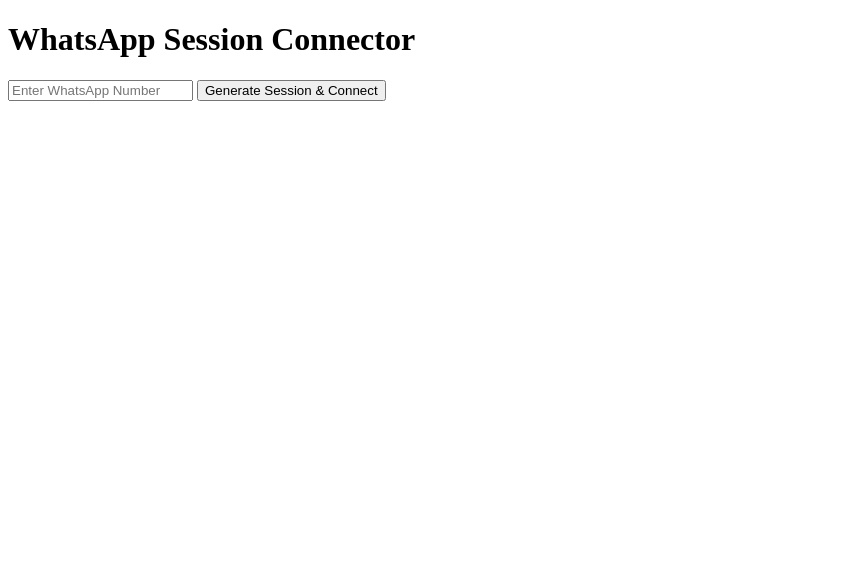
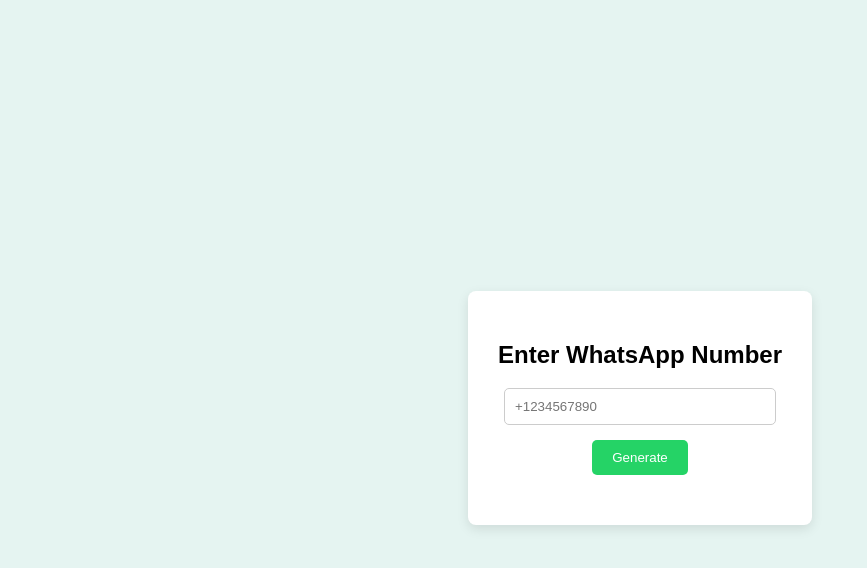
Before and after one commit to thavee481/whatsapp-session-app, a website: page public/index.html in a window 1280 px wide. Shown: the whole page, without its empty margins (0-867 px from the left). Drawn offline with Linux system fonts and the light colour scheme.

Commit message:
Update index.html

```diff
--- a/public/index.html
+++ b/public/index.html
@@ -2,18 +2,79 @@
 <html lang="en">
 <head>
   <meta charset="UTF-8">
-  <title>WhatsApp Session ID Generator</title>
-  <link rel="stylesheet" href="style.css">
+  <title>WhatsApp Session Generator</title>
+  <style>
+    body {
+      font-family: Arial, sans-serif;
+      display: flex;
+      justify-content: center;
+      align-items: center;
+      height: 100vh;
+      background-color: #e5f4f1;
+    }
+    .container {
+      background: white;
+      padding: 30px;
+      border-radius: 8px;
+      box-shadow: 0 4px 12px rgba(0, 0, 0, 0.1);
+      text-align: center;
+    }
+    input[type="text"] {
+      padding: 10px;
+      width: 250px;
+      margin-bottom: 15px;
+      border: 1px solid #ccc;
+      border-radius: 5px;
+    }
+    button {
+      padding: 10px 20px;
+      background-color: #25D366;
+      color: white;
+      border: none;
+      border-radius: 5px;
+      cursor: pointer;
+    }
+    button:hover {
+      background-color: #1ebd58;
+    }
+    #sessionOutput {
+      margin-top: 20px;
+      font-weight: bold;
+      color: #333;
+    }
+  </style>
 </head>
 <body>
   <div class="container">
-    <h1>WhatsApp Session Connector</h1>
-    <input type="text" id="phoneNumber" placeholder="Enter WhatsApp Number">
-    <button id="connectBtn">Generate Session & Connect</button>
-    <div id="qrCode"></div>
-    <div id="status"></div>
+    <h2>Enter WhatsApp Number</h2>
+    <input type="text" id="whatsappNumber" placeholder="+1234567890">
+    <br>
+    <button onclick="generateSession()">Generate</button>
+    <div id="sessionOutput"></div>
   </div>
 
-  <script src="script.js"></script>
+  <script>
+    async function generateSession() {
+      const number = document.getElementById("whatsappNumber").value.trim();
+      if (!number) {
+        alert("Please enter a WhatsApp number.");
+        return;
+      }
+
+      const res = await fetch("/generate-session", {
+        method: "POST",
+        headers: {
+          "Content-Type": "application/json"
+        },
+        body: JSON.stringify({ number })
+      });
+
+      const data = await res.json();
+      document.getElementById("sessionOutput").innerText =
+        data.success
+        ? `Session ID: ${data.sessionId}`
+        : `Error: ${data.message}`;
+    }
+  </script>
 </body>
 </html>
```
